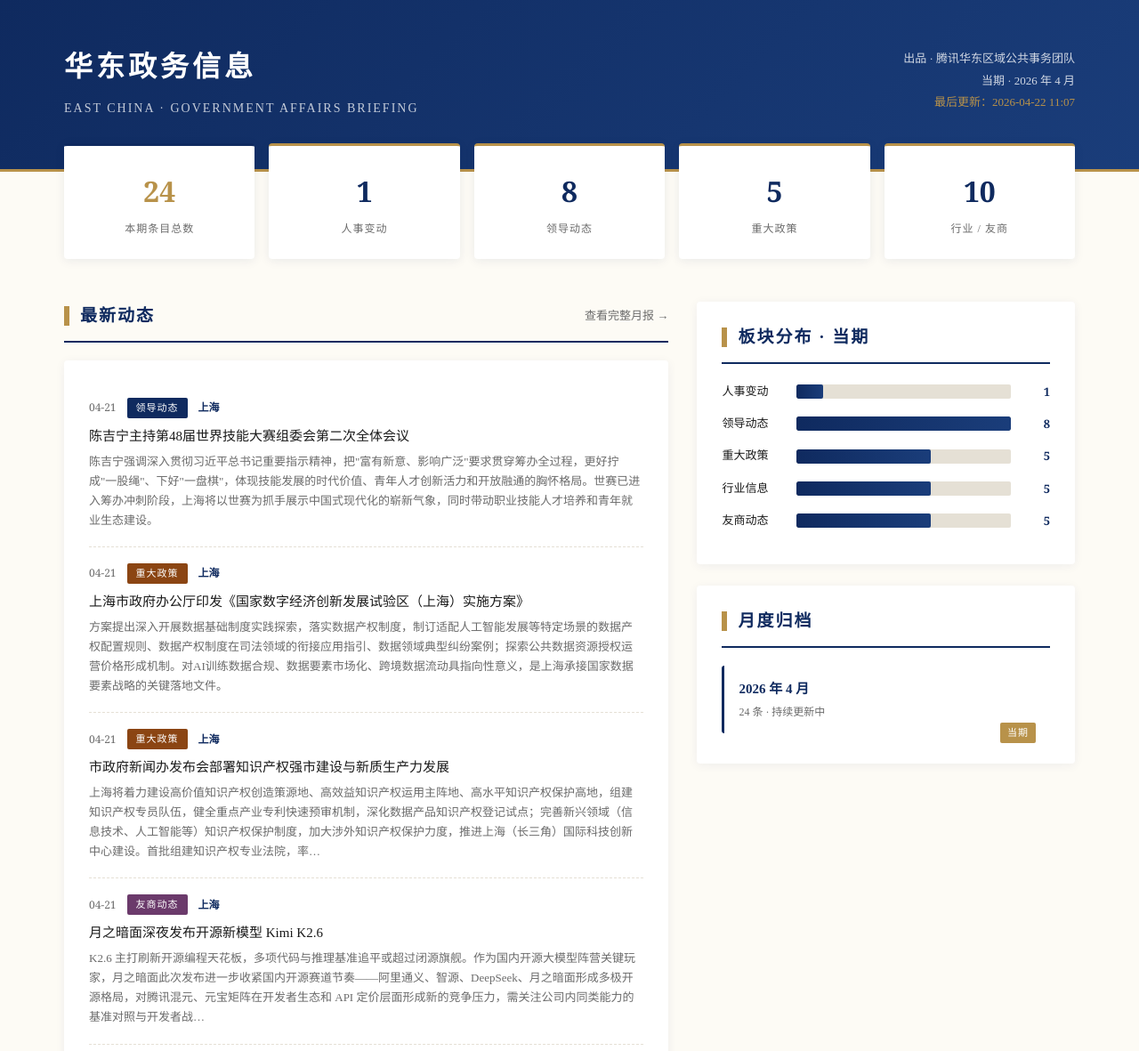
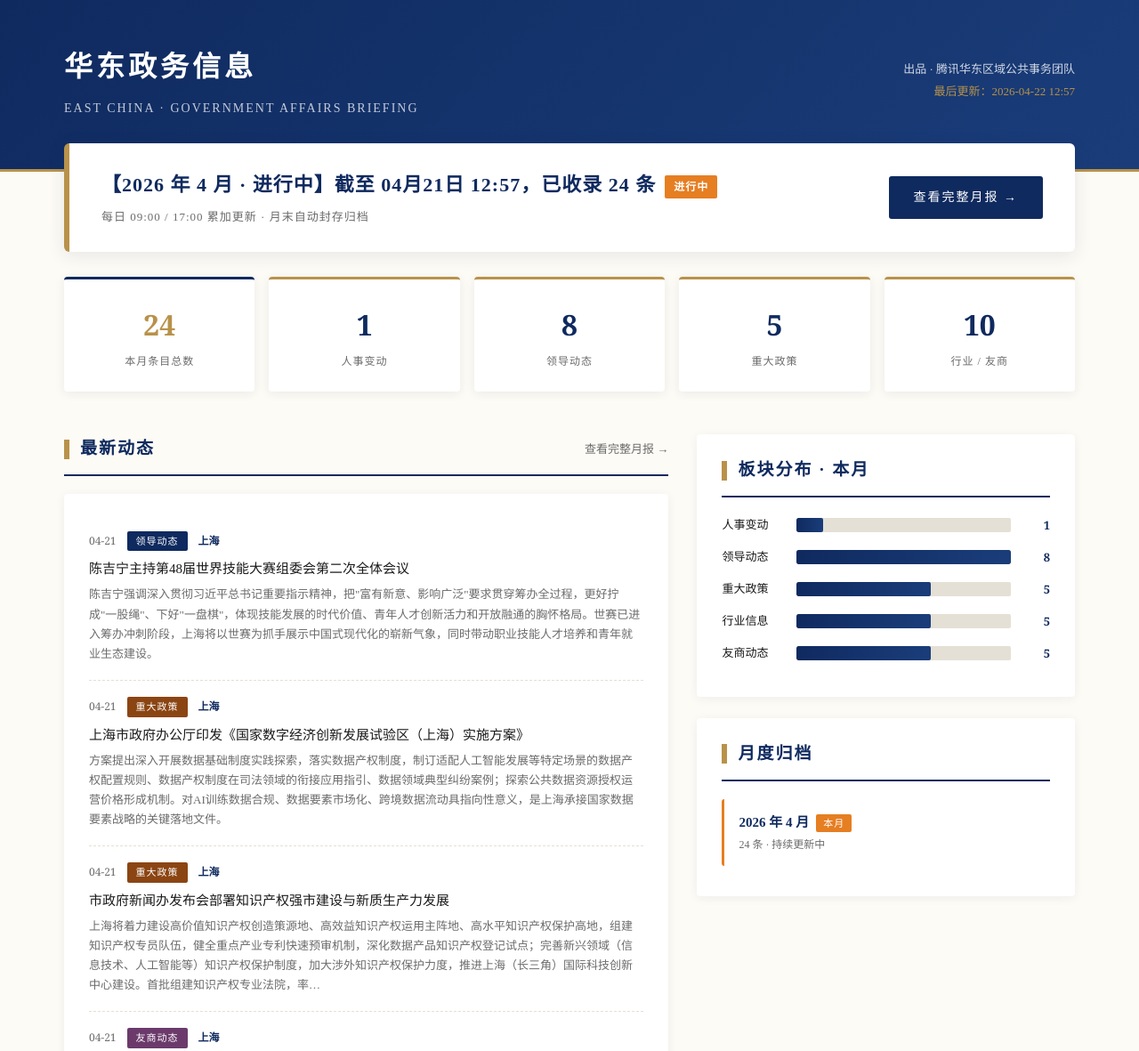
Before and after one commit to tillydu1002/eastchinapolicyhub, a plain HTML site: page index.html in a window 1280 px wide. Shown: the top 1181 px of the page at 89% size. Drawn offline with Linux system fonts and the light colour scheme.

Commit message:
feat: 首页改版 · 新增'当月进行中'大卡片 + 归档状态标记

```diff
--- a/index.html
+++ b/index.html
@@ -3,11 +3,11 @@
 <head>
 <meta charset="UTF-8">
 <meta name="viewport" content="width=device-width, initial-scale=1.0">
-<title>华东政务信息 · 仪表盘 · 2026-04-22 11:07</title>
+<title>华东政务信息 · 仪表盘</title>
 <style>
   :root {
     --navy:#0f2a5f;--navy-light:#1a3d7a;--gold:#b8924a;--cream:#faf7f0;
-    --ink:#1a1a1a;--gray:#6b6b6b;--line:#e5e0d5;--bg:#fdfbf5;
+    --ink:#1a1a1a;--gray:#6b6b6b;--line:#e5e0d5;--bg:#fdfbf5;--red:#8b2e2e;
   }
   *{box-sizing:border-box;margin:0;padding:0}
   body{font-family:"PingFang SC","Microsoft YaHei","思源宋体","Source Han Serif SC",serif;
@@ -21,7 +21,23 @@
   header.main .meta{text-align:right;font-size:13px;color:rgba(255,255,255,0.8);line-height:1.9}
   header.main .meta .update{color:var(--gold);font-weight:500}
 
-  .stats{margin-top:-32px;display:grid;grid-template-columns:repeat(5,1fr);gap:16px;margin-bottom:48px}
+  /* 进行中大卡片（首页顶部） */
+  .hero{margin-top:-32px;background:#fff;border-radius:6px;padding:28px 36px;
+        box-shadow:0 4px 20px rgba(15,42,95,0.1);border-left:6px solid var(--gold);
+        display:flex;align-items:center;justify-content:space-between;flex-wrap:wrap;gap:20px;
+        margin-bottom:28px}
+  .hero .hl{flex:1;min-width:280px}
+  .hero .banner{font-size:22px;font-weight:600;color:var(--navy);margin-bottom:6px;letter-spacing:1px}
+  .hero .sub{font-size:13px;color:var(--gray);letter-spacing:1px}
+  .hero .cta{background:var(--navy);color:#fff;padding:12px 28px;border-radius:3px;
+             text-decoration:none;font-size:14px;letter-spacing:2px;white-space:nowrap}
+  .hero .cta:hover{background:var(--navy-light)}
+  .state-badge{display:inline-block;padding:3px 10px;font-size:12px;border-radius:2px;
+               margin-left:10px;letter-spacing:1px;vertical-align:middle}
+  .state-badge.inprogress{background:#e67e22;color:#fff}
+  .state-badge.archived{background:var(--red);color:#fff}
+
+  .stats{display:grid;grid-template-columns:repeat(5,1fr);gap:16px;margin-bottom:48px}
   .card{background:#fff;padding:24px 20px;border-radius:4px;
         box-shadow:0 2px 12px rgba(15,42,95,0.08);border-top:3px solid var(--gold);text-align:center}
   .card .num{font-size:32px;font-weight:600;color:var(--navy);font-family:Georgia,serif;margin-bottom:4px}
@@ -67,14 +83,16 @@
 
   .archive-item{display:block;padding:14px 16px;background:var(--cream);border-radius:3px;
                 margin-bottom:10px;text-decoration:none;color:var(--ink);
-                border-left:3px solid var(--gold);transition:transform .2s,background .2s}
+                border-left:3px solid var(--gold);transition:transform .2s,background .2s;position:relative}
   .archive-item:hover{background:#fff;border-left-color:var(--navy);transform:translateX(2px)}
   .archive-item .mo{font-size:15px;font-weight:600;color:var(--navy);margin-bottom:2px}
   .archive-item .desc{font-size:12px;color:var(--gray)}
-  .archive-item.current{border-left-color:var(--navy);background:#fff}
-  .archive-item.current::after{content:"当期";float:right;font-size:11px;color:#fff;
-                               background:var(--gold);padding:2px 8px;border-radius:2px;
-                               letter-spacing:1px;margin-top:2px}
+  .archive-item.current{border-left-color:#e67e22;background:#fff}
+  .archive-item.archived{border-left-color:var(--red)}
+  .item-badge{display:inline-block;padding:1px 8px;font-size:11px;border-radius:2px;
+              margin-left:8px;letter-spacing:1px;vertical-align:middle;font-weight:500}
+  .item-badge.cur{background:#e67e22;color:#fff}
+  .item-badge.arc{background:var(--red);color:#fff}
 
   footer{background:var(--navy);color:rgba(255,255,255,0.7);padding:24px 0;text-align:center;
         font-size:12px;letter-spacing:2px;margin-top:48px}
@@ -85,6 +103,8 @@
     .main-grid{grid-template-columns:1fr}
     header.main .wrap{flex-direction:column;text-align:center;gap:16px}
     header.main .meta{text-align:center}
+    .hero{flex-direction:column;align-items:stretch}
+    .hero .cta{text-align:center}
   }
 </style>
 </head>
@@ -98,15 +118,24 @@
     </div>
     <div class="meta">
       出品 · 腾讯华东区域公共事务团队<br>
-      当期 · 2026 年 4 月<br>
-      <span class="update">最后更新：2026-04-22 11:07</span>
+      <span class="update">最后更新：2026-04-22 12:57</span>
     </div>
   </div>
 </header>
 
 <div class="wrap">
+
+  <!-- 当月进行中大卡片 -->
+  <div class="hero">
+    <div class="hl">
+      <div class="banner">【2026 年 4 月 · 进行中】截至 04月21日 12:57，已收录 24 条<span class="state-badge inprogress">进行中</span></div>
+      <div class="sub">每日 09:00 / 17:00 累加更新 · 月末自动封存归档</div>
+    </div>
+    <a class="cta" href="archive/2026-04.html">查看完整月报 →</a>
+  </div>
+
   <div class="stats">
-    <div class="card total"><div class="num">24</div><div class="label">本期条目总数</div></div>
+    <div class="card total"><div class="num">24</div><div class="label">本月条目总数</div></div>
     <div class="card"><div class="num">1</div><div class="label">人事变动</div></div>
     <div class="card"><div class="num">8</div><div class="label">领导动态</div></div>
     <div class="card"><div class="num">5</div><div class="label">重大政策</div></div>
@@ -171,7 +200,7 @@
 
     <div class="side">
       <div class="panel">
-        <div class="section-title"><span class="tag"></span><h2>板块分布 · 当期</h2></div>
+        <div class="section-title"><span class="tag"></span><h2>板块分布 · 本月</h2></div>
 
         <div class="chart-row">
           <div class="lbl">人事变动</div>
@@ -204,7 +233,7 @@
         <div class="section-title"><span class="tag"></span><h2>月度归档</h2></div>
 
         <a href="archive/2026-04.html" class="archive-item current">
-          <div class="mo">2026 年 4 月</div>
+          <div class="mo">2026 年 4 月<span class="item-badge cur">本月</span></div>
           <div class="desc">24 条 · 持续更新中</div>
         </a>
       </div>
```
Also changed, not shown: archive/2026-04.html (+5 -3 lines).
